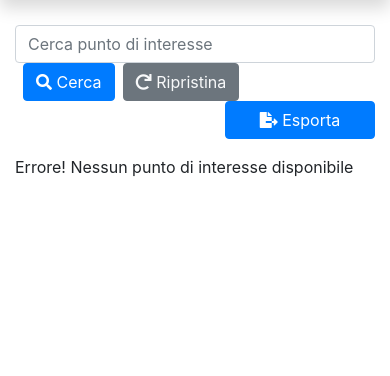
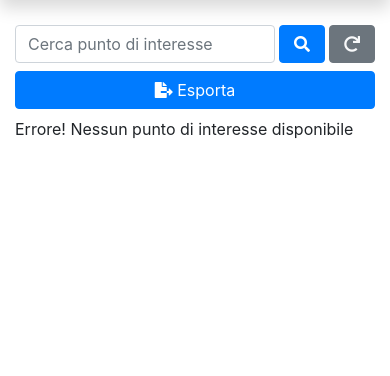
Before and after one commit to GianpaoloBranca/CAI-Punti-Interesse, a Django app: page / in a window 390 px wide. Shown: the part 55-431 px from the top of the page. Run offline with Django 3.2, Linux system fonts and the light colour scheme; the visitor is signed in with stand-in values (Sample User, id 1); data that the repository does not hold is empty; some libraries are stand-ins or nearby versions.

Commit message:
Improve form and buttons alignment on mobile

```diff
--- a/templates/punti_interesse/home.html
+++ b/templates/punti_interesse/home.html
@@ -5,26 +5,25 @@
 <main role="main" class="container">
   <div class="row">
     <div class="col-md-12">
-      <div class="row pb-3">
-        <div class="col-sm-9">
-          <form class="form-inline" method="GET" action=".">
-            <input class="form-control" name="nome" type="search" placeholder="Cerca punto di interesse" {% if query %} value="{{ query }}" {% endif %}>
-            <button class="btn btn-primary ml-2" type="submit"><i class="fas fa-search"></i> Cerca</button>
-            <a href="{% url 'home' %}" class="btn btn-secondary text-light ml-2"><i class="fas fa-redo"></i> Ripristina</a>
-          </form>
+        <form method="GET" action=".">
+          <div class="form-row justify-content-between">
+            <div class="col-xs-12 col-md-8 col-lg-6 mb-2">
+              <div class="input-group">
+                <input class="form-control rounded" name="nome" type="search" placeholder="Cerca punto di interesse" {% if query %} value="{{ query }}" {% endif %}>
+                <button class="btn btn-primary ml-1" type="submit"><i class="fas fa-search fa-fw"></i><span class="d-none d-sm-inline"> Cerca</span></button>
+                <a href="{% url 'home' %}" class="btn btn-secondary text-light ml-1"><i class="fas fa-redo fa-fw"></i><span class="d-none d-sm-inline"> Ripristina</span></a>
               </div>
+            </div>
+            <div class="col-md-2 col-xs-12 mb-2">
               {% if user|is_rilevatore %}
-        <div class="col-sm-3">
-          <a class="btn btn-primary btn-block float-right" style="max-width:150px" href="{% url 'new' %}"><i class="fas fa-plus"></i> Nuovo</a>
-        </div>
+              <a class="btn btn-primary btn-block" href="{% url 'new' %}"><i class="fas fa-plus"></i> Nuovo</a>
               {% endif %}
               {% if user.is_staff %}
-        <div class="col-sm-3">
-          <a class="btn btn-primary btn-block float-right" style="max-width:150px" href="{% url 'export' %}"><i class="fas fa-file-export"></i> Esporta</a>
-        </div>
+              <a class="btn btn-primary btn-block" href="{% url 'export' %}"><i class="fas fa-file-export"></i> Esporta</a>
               {% endif %}
             </div>
-
+          </div>
+        </form>
       {% if punti %}
       <table class="table">
       <thead>
```
Lines whose indentation alone changed are shown as unchanged.
